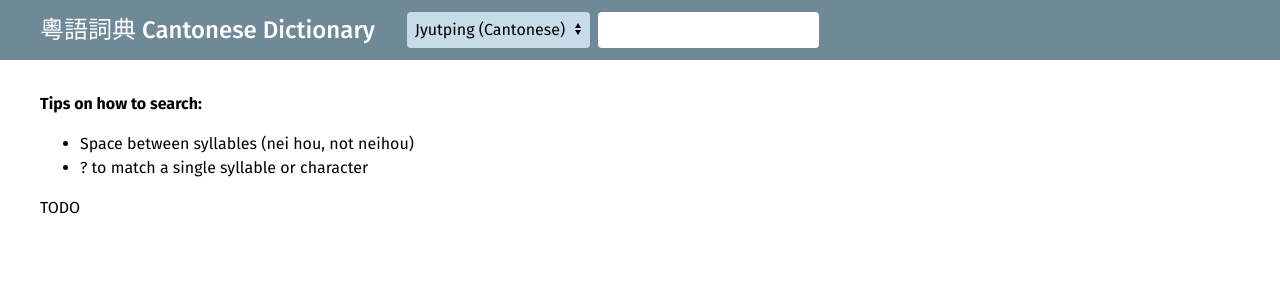
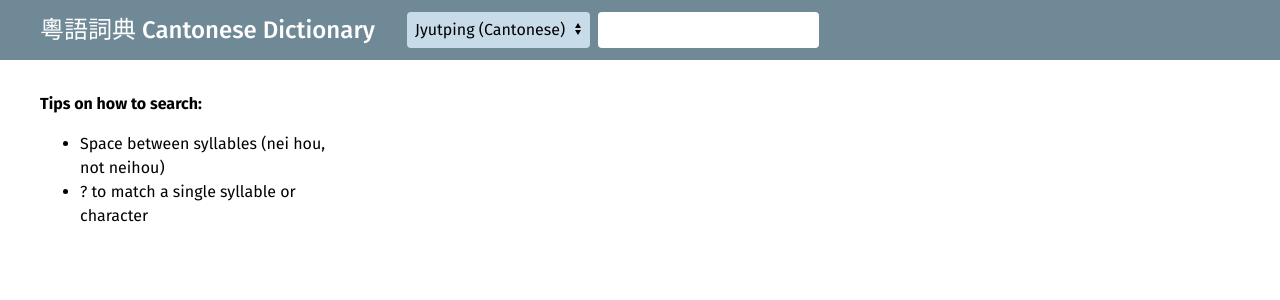
Before and after one commit to TheImaginaryOne/dictionary, a Vue app in the folder frontend/: page / in a window 1280 px wide. Shown: the top 300 px of the page. Built offline with nearby package versions, Linux system fonts and the light colour scheme; the HTML template or start-up script is replaced by a standard one.

Commit message:
Add sidebar

```diff
--- a/frontend/src/App.vue
+++ b/frontend/src/App.vue
@@ -37,11 +37,17 @@
           </div>
         </div>
         <div v-if="result.t === 'ok'">
-          <WordEntries v-for="word in result.inner" :key="word.id" :word-entries="word"/>
+          <WordEntryPreview v-for="word in result.inner" :key="word.id" :word-entries="word"/>
         </div>
       </div>
-      <div class = "main-entry">
-        TODO
+      <div class="main-entries">
+        <div v-if="wordEntries !== null">
+          <div class="word-entries-characters">{{ wordEntries.traditional }} ({{ wordEntries.simplified }})</div>
+          <SingleDictEntries v-for="(entries, dictId) in wordEntries.entries"
+            :key="dictId"
+            :dictionaryId="dictId"
+            :entries="entries"/>
+        </div>
       </div>
     </div>
   </div>
@@ -50,7 +56,9 @@
 <script lang="ts">
 import Vue from 'vue'
 import SearchForm from './components/SearchForm.vue'
-import WordEntries from './components/WordEntries.vue'
+import WordEntryPreview from './components/WordEntryPreview.vue'
+import SingleDictEntries from './components/SingleDictEntries.vue'
+
 enum SearchErrorType {
   InvalidQuery,
   NetworkError,
@@ -91,18 +99,23 @@ async function getResults (query: string, searchType: string): Promise<SearchRes
 
 export default Vue.extend({
   components: {
-    WordEntries,
-    SearchForm
+    WordEntryPreview,
+    SearchForm,
+    SingleDictEntries
   },
   data: function () {
     return {
-      result: { t: 'err', error: SearchErrorType.EmptyQuery } as SearchResult
+      result: { t: 'err', error: SearchErrorType.EmptyQuery } as SearchResult,
+      wordEntries: null as any
     }
   },
   methods: {
     // called when SearchForm emits a update:query event
     updateQuery: async function (query: string, searchType: string /** todo */) {
       this.result = await getResults(query, searchType)
+      if (this.result.t === 'ok') {
+        this.wordEntries = this.result.inner[0]
+      }
     }
   }
 })
@@ -116,12 +129,24 @@ export default Vue.extend({
   max-width: 1200px;
   margin: 0 auto;
   line-height: 1.5;
+  display: flex;
 }
 body {
   margin: 0;
 }
 .header-container {
   background-color: #6f8996;
+}
+.sidebar {
+  flex-basis: 300px;
+  padding-right: 16px;
+}
+.main-entries {
+
+}
+.word-entries-characters {
+  font-size: 1.75rem;
+  padding-top: .75rem;
 }
 .header {
   display: flex;
@@ -145,4 +170,5 @@ body {
   font-size: 1.5rem;
   margin: 0.5rem 0;
 }
+
 </style>
--- a/frontend/src/components/WordEntries.vue
+++ b/frontend/src/components/WordEntryPreview.vue
@@ -1,6 +1,6 @@
 <template>
-  <div class="word-entries">
-    <div class="word-entries-characters">{{ wordEntries.traditional }} ({{ wordEntries.simplified }})</div>
+  <div class="word-entry-preview">
+    <div class="word-entry-preview-characters">{{ wordEntries.traditional }} ({{ wordEntries.simplified }})</div>
 <!--    <SingleDictEntries v-for="(entries, dictId) in wordEntries.entries"
       :key="dictId"
       :dictionaryId="dictId"
@@ -24,12 +24,11 @@ export default Vue.extend({
 
 <!-- Add "scoped" attribute to limit CSS to this component only -->
 <style lang="scss" scoped>
-.word-entries-characters {
-  font-size: 1.75rem;
-  padding-top: .75rem;
+.word-entry-preview-characters {
+  font-size: 1.5rem;
 }
-.word-entries {
+.word-entry-preview {
   border-bottom: 1px solid #bbb;
-  padding-bottom: 0.5rem;
+  padding: 0.5rem 0.5rem;
 }
 </style>
```
